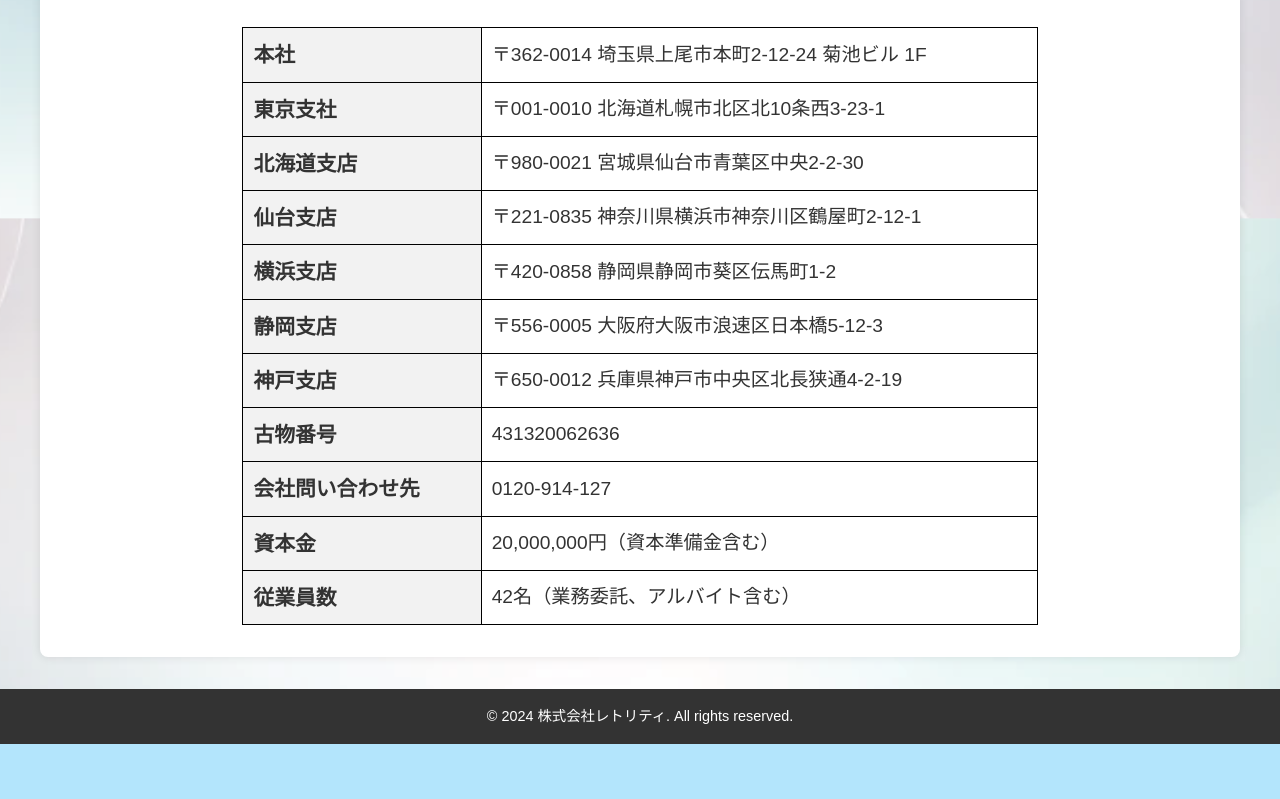
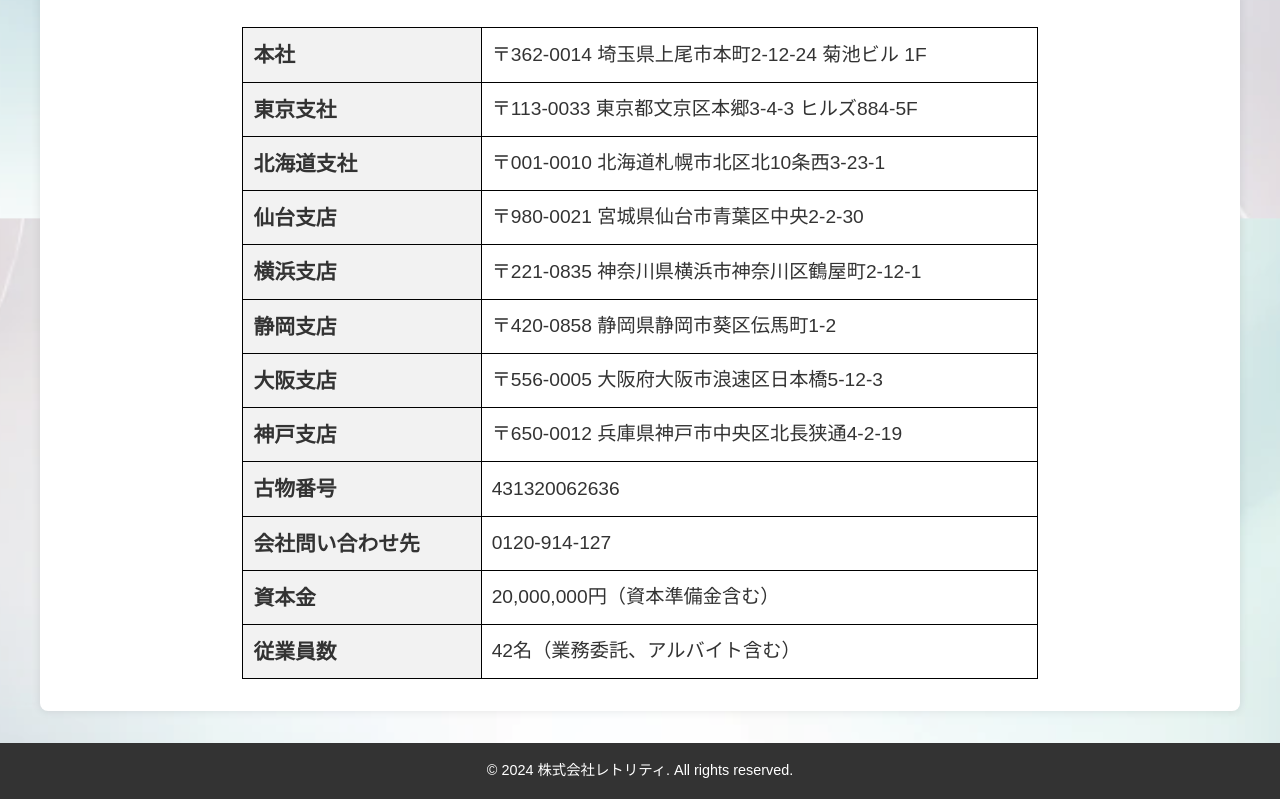
Before and after one commit to yukito7878/Lettrity.inc, a plain HTML site: page index.html in a window 1280 px wide. Shown: the part 3403-4202 px from the top of the page. Before the commit the page ends 4147 px from the top, so only its background shows below. Drawn offline with Linux system fonts and the light colour scheme.

Commit message:
住所修正　24/01/08

```diff
--- a/index.html
+++ b/index.html
@@ -214,22 +214,26 @@
 					</tr>
 					<tr>
 						<th>東京支社</th>
+						<td>〒113-0033 東京都文京区本郷3-4-3 ヒルズ884-5F</td>
+					</tr>
+					<tr>
+						<th>北海道支社</th>
 						<td>〒001-0010 北海道札幌市北区北10条西3-23-1</td>
 					</tr>
 					<tr>
-						<th>北海道支店</th>
+						<th>仙台支店</th>
 						<td>〒980-0021 宮城県仙台市青葉区中央2-2-30</td>
 					</tr>
 					<tr>
-						<th>仙台支店</th>
+						<th>横浜支店</th>
 						<td>〒221-0835 神奈川県横浜市神奈川区鶴屋町2-12-1</td>
 					</tr>
 					<tr>
-						<th>横浜支店</th>
+						<th>静岡支店</th>
 						<td>〒420-0858 静岡県静岡市葵区伝馬町1-2</td>
 					</tr>
 					<tr>
-						<th>静岡支店</th>
+						<th>大阪支店</th>
 						<td>〒556-0005 大阪府大阪市浪速区日本橋5-12-3</td>
 					</tr>
 					<tr>
```
